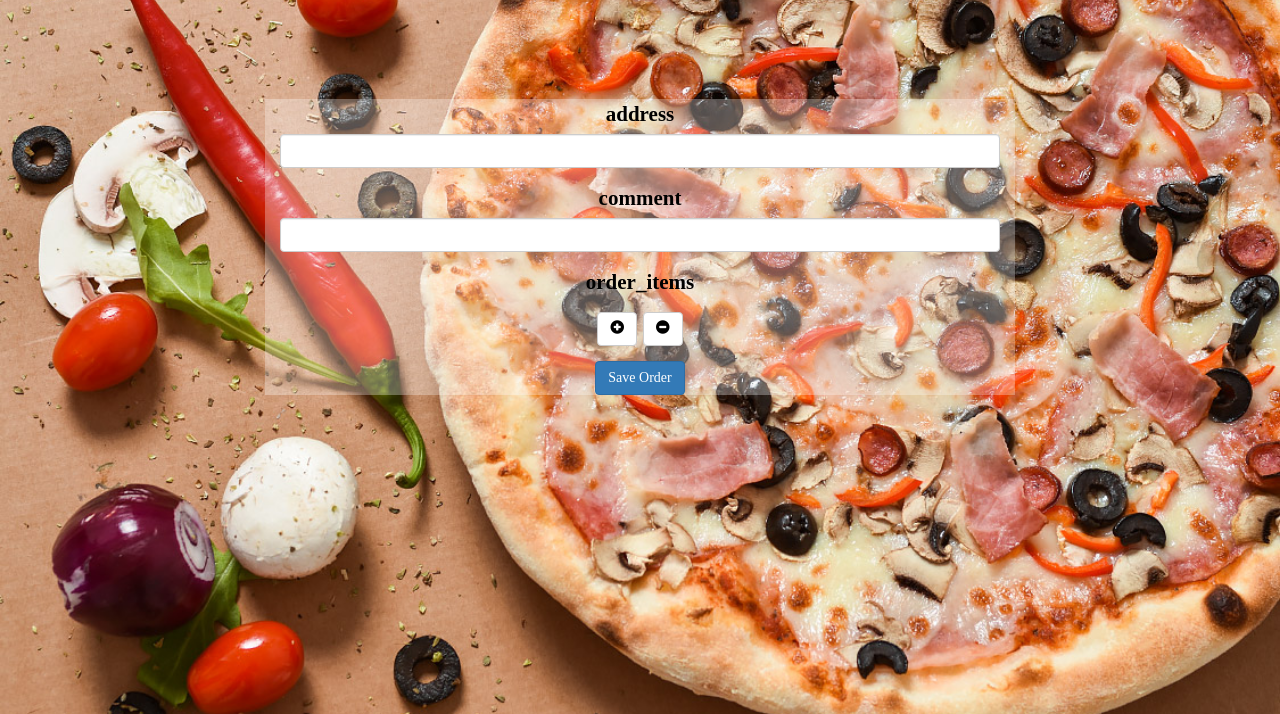
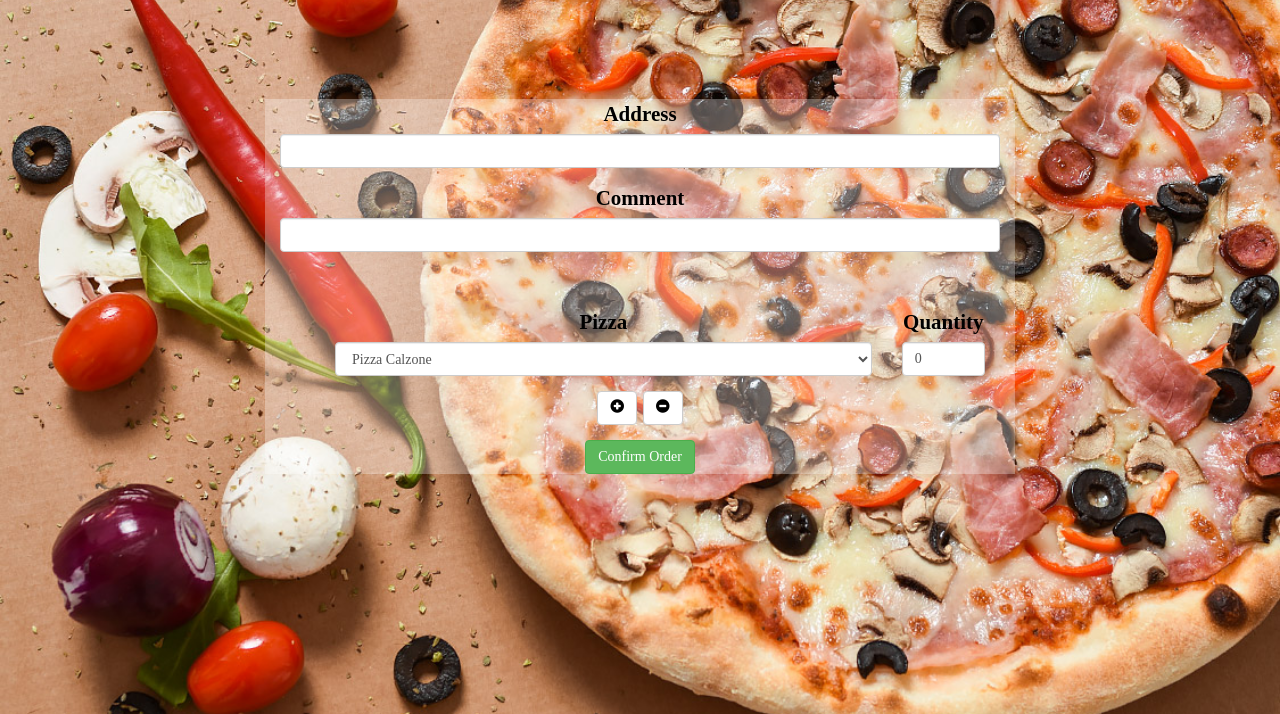
Before and after one commit to TeodoraBudeanu/Teo-s-Pizza, a Django app: page /order/place_order in a window 1280 px wide. Shown: the part 71-785 px from the top of the page. Run offline with Django 3.2, Linux system fonts and the light colour scheme; a user stored in the database is signed in; data comes from the database, SQL or seed files in the repository; both versions use the stored data as it was after the commit; data that the repository does not hold is empty; some libraries are stand-ins or nearby versions.

Commit message:
Implemented working form for placing order & minor updates

```diff
--- a/pizza/order/views.py
+++ b/pizza/order/views.py
@@ -12,7 +12,7 @@ from .forms import OrderForm, OrderItemForm
 from .models import Order, OrderItem, Pizza
 from .serializers import PizzaSerializer, OrderSerializer, OrderItemSerializer
 from rest_framework import status
-from rest_framework.generics import RetrieveAPIView, UpdateAPIView
+from rest_framework.generics import RetrieveAPIView, UpdateAPIView, CreateAPIView
 from rest_framework.views import APIView
 from rest_framework.renderers import TemplateHTMLRenderer, JSONRenderer
 from rest_framework.response import Response
@@ -20,38 +20,14 @@ from rest_framework.permissions import IsAuthenticated
 from rest_framework.authentication import SessionAuthentication, BasicAuthentication
 
 # Create your views here.
-@method_decorator(login_required, name='dispatch')
-class PlaceOrder(RetrieveAPIView):
-    renderer_classes = [TemplateHTMLRenderer]
-    template_name = 'orders/order_form.html'
-    serializer_class = OrderSerializer
-
-    def get_queryset(self):
-        return Order.objects.all()
-
-    def get_object(self, queryset=None):
-        if queryset is None:
-            queryset = self.get_queryset()
-        queryset = queryset.filter(user=self.request.user).filter(confirmed='0')
-        try:
-            obj = queryset.get()
-        except queryset.model.DoesNotExist:
-            return None
-        return obj
-
-    def get(self, request, *args, **kwargs):
-        order = self.get_object()
-        if(order is None):
-            order = Order(user=request.user)
-            order.save()
-        return Response({'order_id': order.id})
-
 @method_decorator(csrf_exempt, name='dispatch')
 class GetOrder(TemplateView):
 
     def get(self, request):
         order_id = request.GET.get('id')
         order = get_object_or_404(Order, pk=order_id)
+        setattr(order, 'confirmed', '0')
+        order.save()
         order_serializer = OrderSerializer(order)
         return JsonResponse(order_serializer.data)
 
@@ -78,54 +54,89 @@ class GetPizzaStock(TemplateView):
         return JsonResponse(stock)
 
 
-class SaveOrder(UpdateAPIView):
+@method_decorator(login_required, name='dispatch')
+class PlaceOrder(RetrieveAPIView):
+    renderer_classes = [TemplateHTMLRenderer]
+    template_name = 'orders/order_form.html'
+    serializer_class = OrderSerializer
+
+    def get_queryset(self):
+        return Order.objects.all()
+
+    def get_object(self, queryset=None):
+        if queryset is None:
+            queryset = self.get_queryset()
+        queryset = queryset.filter(paid='0').filter(user=self.request.user)
+        try:
+            obj = queryset.get()
+        except queryset.model.DoesNotExist:
+            return None
+        return obj
+
+    def get(self, request, *args, **kwargs):
+        order = self.get_object()
+        if (order is None):
+            order = Order(user=request.user)
+            order.save()
+            order_item = OrderItem(order=order)
+            order_item.save()
+        else:
+            setattr(order, 'confirmed', '0')
+        return Response({'order_id': order.id})
+
+
+class SaveOrder(CreateAPIView):
     renderer_classes = [TemplateHTMLRenderer]
     template_name = 'orders/order_details.html'
     serializer_class = OrderSerializer
+    permission_classes = []
+
+    def get_queryset(self):
+        return Order.objects.all()
 
     def post(self, request, *args, **kwargs):
-        #TODO: populate Date in Order
+        # update order
         order = get_object_or_404(Order, pk=kwargs['pk'])
-        order_serializer = OrderSerializer(order, request.data)
-        order_items = OrderItem.objects.filter(order=order)
-        order_items_serializer = OrderItemSerializer()
+        x = request.data.dict()
+        serializer = OrderSerializer(order, data=x, partial=True)
+        if (serializer.is_valid()):
+            serializer.save()
+        else:
+            return Response({'text':serializer.errors}, template_name = 'error.html',
+                                             status=status.HTTP_418_NOT_VALID)
+        order=serializer.save()
+        setattr(order, 'confirmed', '1')
+        order.save()
+        # update order items
+        OrderItem.objects.filter(order=order).delete()
+        y = [(key, value) for key, value in x.items() if 'order' in key.lower()]
+        sorty = sorted(y, key=lambda q:q[0])
+        for i in range(0, len(sorty)-1, 2):
+            order_item = OrderItem(order=order, pizza_type=Pizza.objects.get(name=sorty[i][1]), quantity=sorty[i+1][1])
+            order_item.save()
+#    else: orderitem = OrderItem(order=order, pizza_type=sorty[0][1], quantity=sorty[1][1])
+
+        return redirect('confirm_order')
 
 
+class ConfirmOrder(CreateAPIView):
+    def get_queryset(self):
+        return Order.objects.all()
 
-
-        formset = OrderItemFormSet(request.POST, request.FILES)
-        if (form.is_valid() and formset.is_valid()):
-            order = form.save()
-            order.save()
-            instances = formset.save(commit=False)
-            for i in instances:
-                i.order=order
-                i.save()
-            return redirect('confirm_order')
-#        Order.objects.filter(confirmed='0').delete()
-#        order = Order(user=request.user)
-#        form = OrderForm(instance=order)
-#        orderItem = OrderItem(order=order)
-#        itemsForm = OrderItemForm(instance=orderItem)
-#        OrderItemFormSet = modelformset_factory(OrderItem, exclude=())
-#        formset = OrderItemFormSet(queryset=OrderItem.objects.none())
-#        return render(request, "orders/order_form.html", {'formOrder' : form,
-#                                    'formSetOrderItem': formset})
-
-
-
-class ConfirmOrder(LoginRequiredMixin, TemplateView):
     def get(self, request, format=None):
-        order = Order.objects.get(confirmed='0')
-        orderItems = OrderItem.objects.filter(order=order)
+        order = Order.objects.get(paid='0')
+        order_items = OrderItem.objects.filter(order=order)
         return render(request, "orders/order_confirmation.html",
-                                {'order': order, 'orderItems': orderItems})
+                                {'order': order, 'orderItems': order_items})
 
     def post(self, request, format=None):
-        order = Order.objects.get(confirmed='0')
-        setattr(order, 'confirmed', '1')
+        order = Order.objects.filter(paid='0').get(user=request.user)
+        setattr(order, 'paid', '1')
         order.save()
-        orderItems = OrderItem.objects.filter(order=order)
+        order_items = OrderItem.objects.filter(order=order)
+        for item in order_items:
+            item.pizza_type.stock -= item.quantity
+            item.pizza_type.save()
         return redirect(order)
 
 
@@ -177,7 +188,6 @@ class OrderDetails(RetrieveAPIView):
                                              status=status.HTTP_404_NOT_FOUND)
 
 
-
 class PizzaDetails(RetrieveAPIView):
     renderer_classes = [TemplateHTMLRenderer]
     template_name = 'orders/pizza_details.html'
--- a/pizza/pizza/settings.py
+++ b/pizza/pizza/settings.py
@@ -134,7 +134,7 @@ REST_FRAMEWORK = {
     # Use Django's standard `django.contrib.auth` permissions,
     # or allow read-only access for unauthenticated users.
     'DEFAULT_PERMISSION_CLASSES': [
-        'rest_framework.permissions.DjangoModelPermissionsOrAnonReadOnly'
+        'rest_framework.permissions.AllowAny'
     ],
     'DEFAULT_AUTHENTICATION_CLASSES': [
         'rest_framework.authentication.BasicAuthentication',
--- a/pizza/static/js/order-form.js
+++ b/pizza/static/js/order-form.js
@@ -1,5 +1,8 @@
 $(document).ready(function(){
   var order_id = document.getElementById("order").innerHTML;
+
+
+  $('select').click(function(){alert("clicked");});
 
 
 
@@ -14,72 +17,90 @@ $(document).ready(function(){
         pizza_types.push(item.name);
       }
 
-      $('form').jsonForm({
+      $("form").jsonForm({
         schema: {
           type: "object",
-          required: ["address", "order_items"],
           properties: {
-            address: {type: 'string'},
-            comment: {type: 'string'},
+            id: {type: "integer"},
+            address: {type: "string", minLength: 5, required: true},
+            comment: {type: "string"},
             order_items: {
-              type: 'array',
+              type: "array",
               items: {
                 type: "object",
-                required: ["pizza_type", "quantity"],
+                title: "Item",
                 properties: {
-                  pizza_type:{type: "string" , enum: "P" },
-                  quantity: {type: "integer", default: 1},
+                  pizza_type:{type: "string" , enum: pizza_types , minLength: 1, required: true},
+                  quantity: {type: "integer", default: 1, minimum: 1,  maximum: 10, required: true},
                 },
               },
             },
+            user: {type: "integer"},
           },
         },
-        uiSchema: {
-          type: "VerticalLayout",
-          elements:[
+        form: [
           {
-              type: "Control",
-              label: "Address",
-              scope: {"$ref": "#/properties/address"}
+            key: "id",
+            type: "hidden"
           },
           {
-              type: "Control",
-              label: "Comment",
-              scope: "#/properties/comment"
+            key: "address",
+            title: "Address"
           },
-           ],
+          {
+            key: "comment",
+            title: "Comment",
           },
-        form: [
-          "*",
+          {
+            type: "array",
+            title: " ",
+            items: [
+              {
+                type: "section",
+                items: [{
+                      key: "order_items[].pizza_type",
+                      title: "Pizza",
+                      htmlClass: "col-md-10 mb-0",
+                    },
+                    {
+                      key: "order_items[].quantity",
+                      title: "Quantity",
+                      htmlClass: "col-md-2 mb-0"
+                    },
+              ]
+            }
+          ]
+        },
+        {
+          key: "user",
+          type: "hidden"
+        },
+
         {
           type: "submit",
-            title: "Save Order",
-          }
-        ],
+          title: "Confirm Order",
+          htmlClass: "btn btn-success"
+        }],
         value: order[0],
-        onSubmit: function (errors, values) {
-           if (errors) {
-             alert(errors);
-           }
-           else {
-             alert("OK");
-           }
-         }
-      });
-            $("select[id*='pizza_type']").change(function(){
-              console.log($(this).find(".select :selected").text());
-              $.get("get_stock", {name: $(this).innerHTML}).done(
-                function(stock){
-                  console.log($(this).innerHTML);
-                  console.log(stock);
-                }
-              )
       });
     }
   ).fail(function(err) {
     console.error('Oops', err);
   });
+
 });
+
+
+
+
+
+
+
+
+
+
+
+
 /*  $.ajax({
     type:"GET",
     url: "place_order",
--- a/pizza/templates/client/login_form.html
+++ b/pizza/templates/client/login_form.html
@@ -22,8 +22,6 @@
   <form role="form" action="{% url 'client_login' %}" method="post">
     {% csrf_token %}
 
-    <p>Please login.</p>
-
     {{ form | crispy }}
 
     <button type="submit" class="btn btn-success">Sign in</button>
--- a/pizza/templates/orders/order_form.html
+++ b/pizza/templates/orders/order_form.html
@@ -27,10 +27,9 @@
 {% endblock %}
 
 {% block content %}
-
+<a class="hidden" id="order">{{ order_id }}</a>
 <form class='form' action="{% url 'save_order' pk=order_id %}" method="POST">
     {% csrf_token %}
-    <a class="hidden" id="order">{{ order_id }}</a>
 
 </form>
 
```
Also changed, not shown: pizza/templates/orders/order_confirmation.html (+18 -43 lines), pizza/templates/orders/order_details.html (+6 -4 lines), pizza/db.sqlite3. Lines whose indentation alone changed are shown as unchanged.
